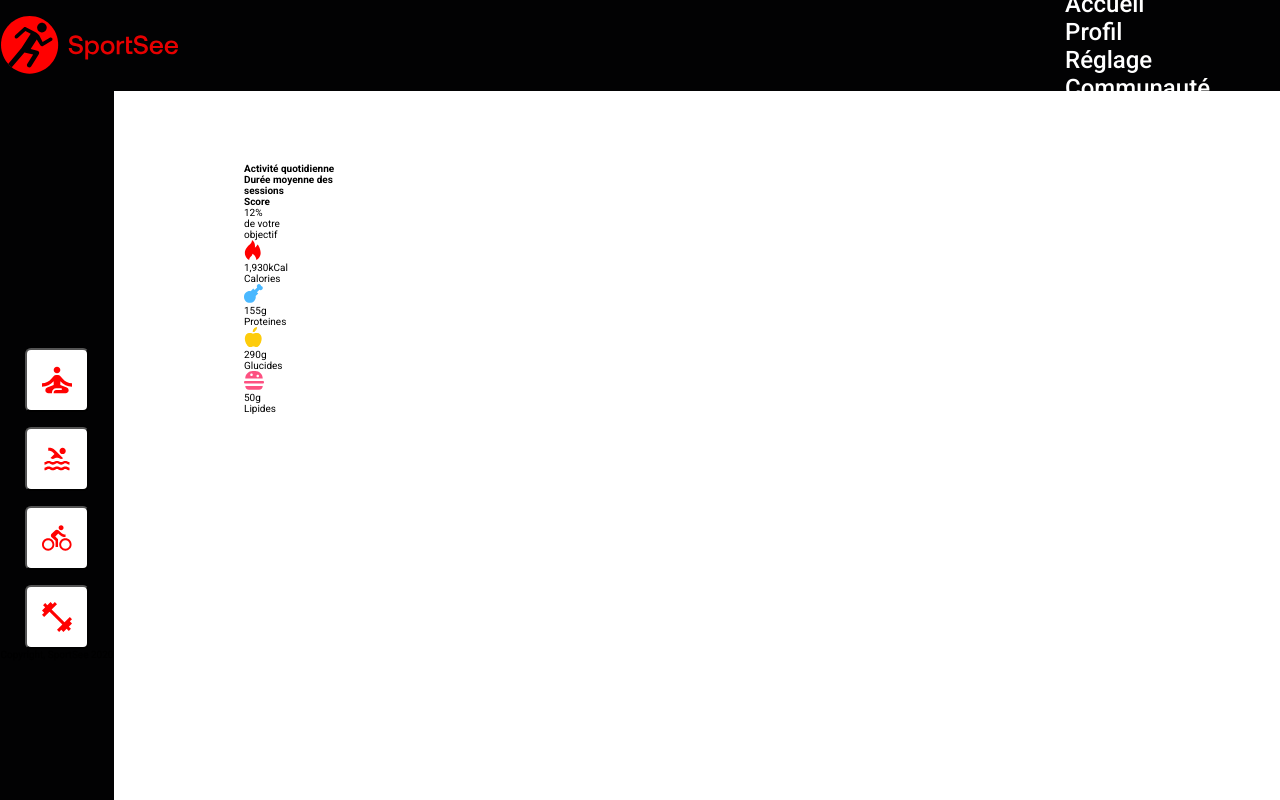
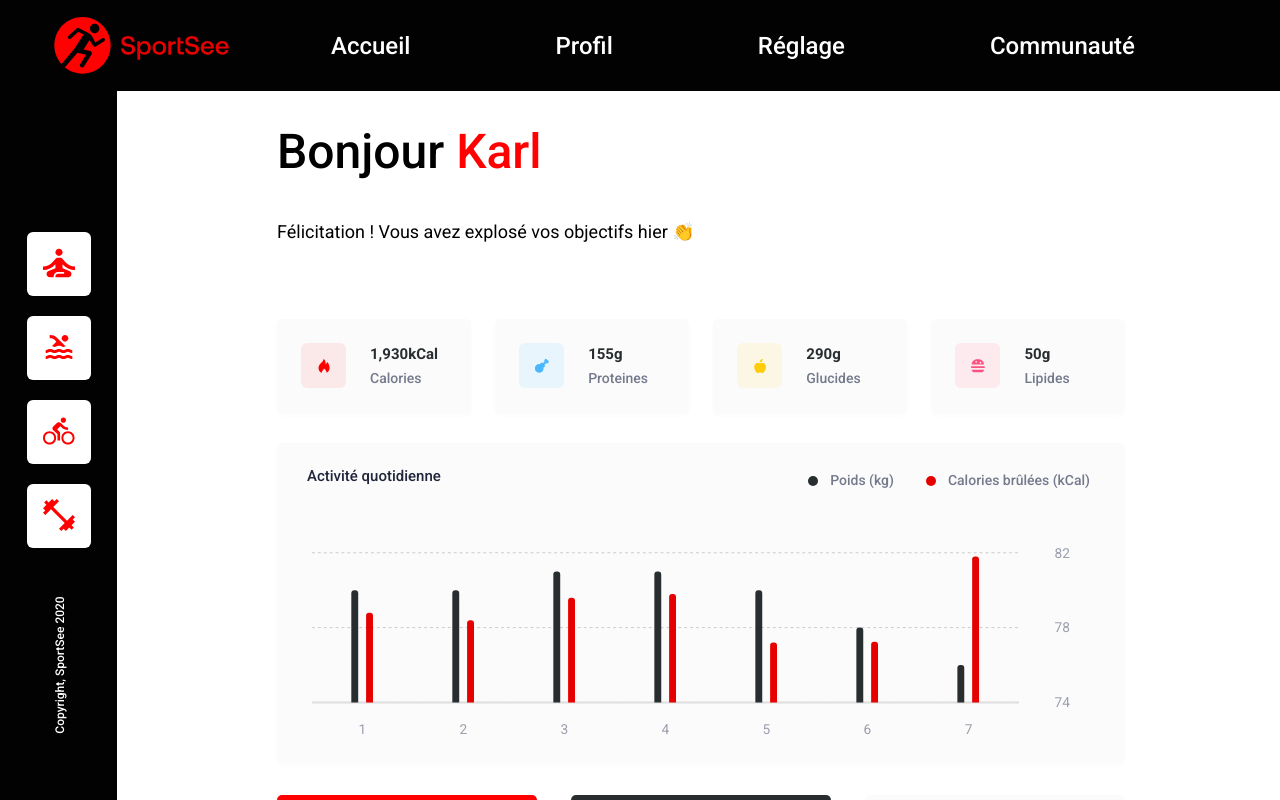
Before and after one commit to Callouu/Sportsee, a React (Vite) app: page /user/12 in a window 1280 px wide. Shown: the top 800 px of the page. Built offline with nearby package versions, Linux system fonts and the light colour scheme.

Commit message:
add styles

```diff
--- a/src/scss/components/_activityChart.scss
+++ b/src/scss/components/_activityChart.scss
@@ -1,12 +1,12 @@
 .activity {
 	&-charts {
 		box-sizing: border-box;
-		width: 52.1875rem;
+		width: 53rem;
 		height: 20rem;
 		margin-bottom: 2rem;
 		padding: 1.5rem 1.875rem;
 		border-radius: 5px;
-		background: #fbfbfb;
+		background: $lightgrey;
 		box-shadow: 0px 2px 4px rgba(0, 0, 0, 0.0212249);
 		font-size: 0.87rem;
 		@include desktop-breakpoint {
@@ -18,7 +18,7 @@
 		.tooltip {
 			display: block !important;
 			padding: 0.25rem 0.4375rem;
-			background-color: red;
+			background-color: $primary-color;
 			color: white;
 			font-size: 0.6875rem;
 			line-height: 1.5rem;
--- a/src/scss/pages/_dashboard.scss
+++ b/src/scss/pages/_dashboard.scss
@@ -1,6 +1,6 @@
 .profil {
 	width: 830px;
-	margin: auto;
+	margin: 0 150px 0 150px;
 	padding-left: 10px;
 	@include desktop-breakpoint {
 		width: fit-content;
@@ -40,10 +40,12 @@
 		display: flex;
 		justify-content: space-between;
 		order: 1;
+					width: 53rem;
 		@include desktop-breakpoint {
 			display: block;
 			order: 2;
 			margin-left: 1.9375rem;
+			width: auto;
 		}
 	}
 }
@@ -52,6 +54,7 @@
 	display: flex;
 	justify-content: space-between;
 	margin-bottom: 2rem;
+	width: 53rem;
 	@include desktop-breakpoint {
 		margin-bottom: 0;
 	}
--- a/src/scss/utils/_base.scss
+++ b/src/scss/utils/_base.scss
@@ -1,25 +1,35 @@
 @import url('https://fonts.googleapis.com/css2?family=Roboto:wght@100;200;300;400;500;700&display=swap');
 
-:root {
-  font-size: 10px;
-}
 
 main {
   display: flex;
-  flex-direction: row;
-  width: 100%;
-  width: calc(100% - 344px);
-  margin-left: 144px;
+  // flex-direction: row;
+  // width: 100%;
+  // width: calc(100% - 344px);
+  // margin-left: 144px;
 }
 
 body {
   margin: 0 auto;
 }
 
-*,  ::before, ::after {
+*,
+::before,
+::after {
   margin: 0;
   padding: 0;
-  box-sizing: border-box;
   font-family: Roboto;
-  font-size: inherit;
+  text-decoration: none;
 }
+
+section {
+  width: 100%;
+  margin-top: 5.6875rem;
+  margin-left: 7.3125rem;
+  padding-top: 2rem;
+}
+
+img {
+  width: 100%;
+  height: auto;
+}
--- a/src/scss/utils/_variables.scss
+++ b/src/scss/utils/_variables.scss
@@ -1,7 +1,8 @@
 /* Color variables */
 
-$secondary: #020203;
+$secondary: #5c5c5c;
 $primary: #ff0101;
+$primary-color: #ff0101;
 $grey: rgba(196, 196, 196, 0.5);
 $lightgrey: #fbfbfb;
 $red: #ff0000;
@@ -16,8 +17,6 @@ $mediumdevices: 768px;
 $largedevices: 992px;
 $xlargedevices: 1200px;
 
-$primary-color: #ff0101;
-
 $font-size: (
 	desktop: 1rem,
 );
--- a/src/style.css
+++ b/src/style.css
@@ -1,254 +1,347 @@
 /* Color variables */
 /* Screen sizes variables */
 @import url("https://fonts.googleapis.com/css2?family=Roboto:wght@100;200;300;400;500;700&display=swap");
-:root {
-  font-size: 10px;
-}
-
 main {
   display: flex;
-  flex-direction: row;
-  width: 100%;
-  width: calc(100% - 344px);
-  margin-left: 144px;
 }
 
 body {
   margin: 0 auto;
 }
 
-*, ::before, ::after {
+*,
+::before,
+::after {
   margin: 0;
   padding: 0;
-  box-sizing: border-box;
   font-family: Roboto;
-  font-size: inherit;
+  text-decoration: none;
 }
 
-header {
+section {
+  width: 100%;
+  margin-top: 5.6875rem;
+  margin-left: 7.3125rem;
+  padding-top: 2rem;
+}
+
+img {
+  width: 100%;
+  height: auto;
+}
+
+.nav {
   display: flex;
-  flex-direction: row;
-  justify-content: space-between;
-  align-items: center;
+  left: 20%;
+  justify-content: space-evenly;
+  width: 80%;
+}
+@media screen and (min-width: 1440px) {
+  .nav {
+    justify-content: space-between;
+    width: 70%;
+  }
+}
+.nav-wrapper {
+  z-index: 2;
+  position: fixed;
   width: 100%;
-  height: 91px;
-  background-color: #020203;
-  position: fixed;
-  z-index: 50;
+  height: 5.6875rem;
+  background: #020203;
 }
-header .header__ {
-  display: flex;
-  flex-direction: row;
-  align-items: center;
-  font-size: 2.4rem;
-  font-weight: unset;
-  color: #ff0101;
+.nav-wrapper img {
+  width: 22%;
+  height: 3.75rem;
 }
-header .header__logo {
-  display: flex;
-  flex-direction: row;
-  justify-content: space-between;
-  background-color: rgb(255, 0, 0);
-  border-radius: 50%;
-  margin-left: 30px;
-  width: 50px;
-  height: 50px;
-  cursor: pointer;
+@media screen and (min-width: 1440px) {
+  .nav-wrapper img {
+    width: 15%;
+  }
 }
-header .header__logo img {
-  margin-top: 5px;
-  object-fit: cover;
-  margin-left: 10px;
-  margin-right: 50px;
+@media screen and (min-width: 1440px) {
+  .nav-wrapper a {
+    width: 15%;
+  }
 }
-header a {
-  text-decoration: none;
-}
-header p {
+.nav p {
   color: #fff;
-  font-size: 2.4rem;
+  font-size: 1.5rem;
   font-weight: 500;
   margin-right: 70px;
 }
-header p:hover {
+.nav p:hover {
   color: red;
 }
 
+.vertical-center {
+  position: absolute;
+  top: 50%;
+  transform: translateY(-50%);
+}
+
 .sidebar {
-  width: 114px;
-  height: calc(100vh + 10px);
-  background-color: #020203;
-  margin-top: 91px;
+  z-index: 1;
   position: fixed;
-  display: flex;
-  flex-direction: column;
-  justify-content: center;
-  align-items: center;
+  top: 0;
+  left: 0;
+  width: 7.3125rem;
+  height: 100%;
+  overflow: hidden;
+  background: #020203;
+  text-align: center;
 }
-.sidebar-div {
-  margin-top: auto;
+.sidebar-button-wrapper {
+  margin: 0;
 }
-.sidebar-text {
-  color: #fff;
-  margin-top: auto;
-  margin-bottom: 170px;
-  transform: rotate(180deg);
-  writing-mode: vertical-rl;
-  font-size: 1.2rem;
+
+.copyright {
+  position: absolute;
+  bottom: 8rem;
+  left: -8%;
+  width: max-content;
+  margin: 0;
+  transform: rotate(-90deg);
+  color: #ffffff;
+  font-family: "Roboto";
+  font-size: 0.75rem;
   font-weight: 500;
 }
 
+.loader {
+  position: absolute;
+  top: 50%;
+  left: 50%;
+  width: 56px;
+  height: 26.9px;
+  background: radial-gradient(circle closest-side, red 90%, rgba(0, 0, 0, 0)) 0% 50%, radial-gradient(circle closest-side, red 90%, rgba(0, 0, 0, 0)) 50% 50%, radial-gradient(circle closest-side, red 90%, rgba(0, 0, 0, 0)) 100% 50%;
+  background-size: 33.3333333333% 13.4px;
+  background-repeat: no-repeat;
+  animation: dots-7ar3yq 1s infinite linear;
+}
+
+@keyframes dots-7ar3yq {
+  20% {
+    background-position: 0% 0%, 50% 50%, 100% 50%;
+  }
+  40% {
+    background-position: 0% 100%, 50% 0%, 100% 50%;
+  }
+  60% {
+    background-position: 0% 50%, 50% 100%, 100% 0%;
+  }
+  80% {
+    background-position: 0% 50%, 50% 50%, 100% 100%;
+  }
+}
 .sidebar-icon {
-  width: 64px;
-  height: 64px;
+  width: 4rem;
+  height: 4rem;
+  margin-bottom: 1.25rem;
+  border: none;
   border-radius: 6px;
-  background-color: #fff;
-  margin-top: 15px;
-  display: flex;
-  justify-content: center;
-  align-items: center;
+  background-color: #ffffff;
   cursor: pointer;
 }
 .sidebar-icon-logo {
-  width: 3rem;
-  height: 3rem;
+  width: 2rem;
+  height: 2rem;
 }
 
-.barChart {
-  width: 100%;
-  height: 320px;
-  background-color: #FBFBFB;
-  margin-top: 80px;
+.activity-charts {
+  box-sizing: border-box;
+  width: 53rem;
+  height: 20rem;
+  margin-bottom: 2rem;
+  padding: 1.5rem 1.875rem;
   border-radius: 5px;
+  background: #fbfbfb;
+  box-shadow: 0px 2px 4px rgba(0, 0, 0, 0.0212249);
+  font-size: 0.87rem;
+}
+@media screen and (min-width: 1440px) {
+  .activity-charts {
+    margin-bottom: 0;
+  }
+}
+.activity-charts div:first-child {
+  display: flex;
+}
+.activity-charts .tooltip {
+  display: block !important;
+  padding: 0.25rem 0.4375rem;
+  background-color: #ff0101;
+  color: white;
+  font-size: 0.6875rem;
+  line-height: 1.5rem;
+  text-align: center;
+}
+.activity-charts .recharts-surface {
+  margin-right: 0.75rem !important;
+  margin-left: 0 !important;
+}
+.activity-charts .recharts-legend-item {
+  margin-right: 0 !important;
+  margin-left: 2rem;
+}
+.activity-charts .recharts-legend-item-text {
+  color: #74798c !important;
+  font-size: 0.875rem;
+  font-weight: 500;
+}
+.activity-charts .chartactivity-title {
+  position: absolute;
+  color: #20253a;
+  font-size: 0.9375rem;
+  font-weight: 500;
+}
+
+.average-sessions {
   position: relative;
 }
-.barChart-title {
-  position: absolute;
-  top: 37px;
-  left: 42px;
-  margin: 0;
-  z-index: 20;
-  width: max-content;
-  font-size: 1.5rem;
+.average-sessions .tooltip {
+  padding: 0.0625rem 0.4375rem;
+  background-color: #ffffff;
+  color: #000000;
+  font-size: 0.6rem;
+  font-weight: 500;
+  text-align: center;
+}
+.average-sessions .recharts-text {
   font-weight: 500;
 }
-.barChart .recharts-legend-item {
-  display: flex;
-  flex-direction: row;
-  justify-content: flex-end;
+
+.chartaverage-sessions-title {
+  position: absolute;
+  top: 1.8125rem;
+  left: 2.125rem;
+  color: #fff;
+  font-size: 0.9375rem;
+  font-weight: 500;
+  opacity: 0.6;
 }
-.barChart .recharts-responsive-container {
-  width: 100%;
-  height: 80%;
-}
-.barChart .recharts-wrapper {
-  width: 100%;
-  height: 100%;
-  padding-left: 40px;
+
+.score {
   position: relative;
 }
-.barChart .custom-tooltip-line {
+
+.chartgoal-title {
+  position: absolute;
+  top: 1.5rem;
+  left: 1.875rem;
+  color: #20253a;
+  font-size: 0.9375rem;
+  font-weight: 500;
+}
+.chartgoal-label {
+  color: #9b9eac;
+  font-weight: 500;
+  line-height: 1.625rem;
+  text-align: center;
+}
+.chartgoal-label p {
+  margin: 0;
+}
+.chartgoal-label .percent {
+  color: #282d30;
+  font-size: 1.625rem;
+  font-weight: 700;
+}
+
+.custom-tooltip-radar h1 {
+  color: white;
+  font-size: 1rem;
+}
+
+.charts-card {
+  width: 16.25rem;
+  height: 16.25rem;
+  border-radius: 5px;
+  box-shadow: 0px 2px 4px rgba(0, 0, 0, 0.0212249);
+}
+.charts-card.average-sessions {
+  background-color: #ff0000;
+}
+.charts-card.performance {
+  background-color: #282d30;
+}
+.charts-card.score {
+  background-color: #fbfbfb;
+}
+
+.card {
+  display: flex;
+  width: 12.125em;
+  margin-bottom: 2.4375em;
+  padding: 2em;
+  border-radius: 5px;
+  background: #fbfbfb;
+  box-shadow: 0px 2px 4px rgba(0, 0, 0, 0.0212249);
+  font-size: 0.75rem;
+}
+@media screen and (min-width: 1440px) {
+  .card {
+    font-size: 1rem;
+  }
+}
+@media screen and (min-width: 1440px) {
+  .card:last-child {
+    margin-bottom: 0;
+  }
+}
+.card p {
+  margin: 0;
+}
+.card-icon {
+  width: 1.1875em;
+  height: 1.1875em;
+}
+.card-icon-wrapper {
+  position: relative;
+  width: 3.75em;
+  height: 3.75em;
+  margin-right: 1.5rem;
+  border-radius: 6px;
+}
+.card-icon-wrapper.calorie {
+  background: rgba(255, 0, 0, 0.07);
+}
+.card-icon-wrapper.protein {
+  background: rgba(74, 184, 255, 0.1);
+}
+.card-icon-wrapper.carbohydrate {
+  background: rgba(249, 206, 35, 0.1);
+}
+.card-icon-wrapper.lipid {
+  background: rgba(253, 81, 129, 0.1);
+}
+.card-data-wrapper {
   display: flex;
   flex-direction: column;
-  justify-content: center;
-  align-items: center;
-  background-color: #ff0101;
-  color: #fff;
+  justify-content: space-evenly;
 }
-.barChart .custom-tooltip-line .desc {
-  padding: 13px 8px;
-  font-size: 0.9rem;
+.card-title {
+  color: #282d30;
+  font-size: 1.25em;
+  font-weight: 700;
+  line-height: 1.5em;
+}
+.card-subtitle {
+  color: #74798c;
+  font-size: 0.875rem;
   font-weight: 500;
-}
-.barChart .custom-tooltip-legend {
-  display: flex;
-  flex-direction: row;
-  justify-content: center;
-  align-items: center;
-  position: absolute;
-  top: 37px;
-  right: 35px;
-}
-.barChart .custom-tooltip-legend .kilogram {
-  display: flex;
-  flex-direction: row;
-  justify-content: center;
-  align-items: center;
-  font-size: 1.4rem;
-  font-weight: 500;
-  color: #74798C;
-}
-.barChart .custom-tooltip-legend .kilogram .desc {
-  margin-left: 7px;
-}
-.barChart .custom-tooltip-legend .kilogram .blackRound {
-  width: 8px;
-  height: 8px;
-  border-radius: 50%;
-  background-color: #282D30;
-}
-.barChart .custom-tooltip-legend .calories {
-  display: flex;
-  flex-direction: row;
-  justify-content: center;
-  align-items: center;
-  margin-left: 30px;
-  font-size: 1.4rem;
-  font-weight: 500;
-  color: #74798C;
-}
-.barChart .custom-tooltip-legend .calories .desc {
-  margin-left: 7px;
-}
-.barChart .custom-tooltip-legend .calories .redRound {
-  width: 8px;
-  height: 8px;
-  border-radius: 50%;
-  background-color: #ff0101;
-}
-.barChart .custom-tooltip-bar {
-  height: auto;
-  width: 8px;
-  border-top-right-radius: 50%;
-  border-top-left-radius: 50%;
-  background-color: black;
-  color: black;
-}
-.barChart .custom-cursor {
-  width: 60%;
-  height: 100%;
-  background-color: #ff0101;
-}
-.barChart .custom-cursor h1 {
-  padding: 40px;
-}
-.barChart .recharts-tooltip-cursor {
-  width: 50px !important;
-  height: 100%;
-  background-color: #ff0101;
-}
-.barChart .recharts-tooltip-cursor h1 {
-  padding: 40px;
+  line-height: 1.5rem;
 }
 
-tspan {
-  font-size: 1.3rem;
-  font-weight: 200;
-}
-
-svg {
-  width: 100%;
-}
-
-.tick {
-  fill: #ff0101;
+.center {
+  position: absolute;
+  top: 50%;
+  left: 50%;
+  transform: translate(-50%, -50%);
 }
 
 .home {
   margin-top: 141px;
-  margin-left: 100px;
-  margin-bottom: 100px;
-  margin-right: 100px;
+  margin-left: 200px;
   width: 100%;
 }
 .home h2 {
@@ -256,7 +349,7 @@ svg {
   font-weight: 500;
 }
 .home em {
-  color: #020203;
+  color: #5c5c5c;
   font-style: normal;
 }
 .home .descript {
@@ -275,7 +368,7 @@ svg {
   max-width: 500px;
   min-width: 300px;
 }
-.home .home-buttons .btn-user12 button {
+.home .home-buttons .btn-user button {
   padding: 6px 20px;
   border-radius: 15px;
   margin-top: 20px;
@@ -284,20 +377,8 @@ svg {
   border: 2px solid black;
   transition: all 0.4s ease;
 }
-.home .home-buttons .btn-user12 button:hover {
-  box-shadow: 0 0 6px #020203;
-}
-.home .home-buttons .btn-user18 button {
-  padding: 6px 20px;
-  border-radius: 15px;
-  margin-top: 20px;
-  font-size: 1.5rem;
-  font-weight: 500;
-  border: 2px solid black;
-  transition: all 0.4s ease;
-}
-.home .home-buttons .btn-user18 button:hover {
-  box-shadow: 0 0 6px #020203;
+.home .home-buttons .btn-user button:hover {
+  box-shadow: 0 0 6px #5c5c5c;
 }
 
 @media screen and (max-width: 1012px) {
@@ -305,85 +386,114 @@ svg {
     flex-direction: column;
   }
 }
+.profil {
+  width: 830px;
+  margin: 0 150px 0 150px;
+  padding-left: 10px;
+}
+@media screen and (min-width: 1440px) {
+  .profil {
+    width: fit-content;
+    padding-left: 0;
+  }
+}
+.profil-title {
+  font-size: 3rem;
+  font-weight: 500;
+}
+.profil-firstName {
+  color: #ff0101;
+}
+.profil-subtitle {
+  margin: 0;
+  margin-top: 2.5625rem;
+  margin-bottom: 4.8125rem;
+  font-size: 1.125rem;
+}
+
 .dashboard {
   display: flex;
   flex-direction: column;
-  width: 100%;
-  margin-top: 141px;
-  margin-left: 100px;
-  margin-bottom: 100px;
 }
-.dashboard h2 {
-  font-size: 4.8rem;
-  font-weight: 500;
-  text-align: start;
+@media screen and (min-width: 1440px) {
+  .dashboard {
+    flex-direction: row;
+  }
 }
-.dashboard h2 em {
-  color: #f60000;
-  font-style: normal;
-}
-.dashboard-text {
-  margin-top: 20px;
-  font-size: 1.8rem;
-  font-weight: 400;
-  text-align: start;
-}
-.dashboard__graphs {
-  display: flex;
-  flex-direction: row;
-  width: 100%;
-}
-.dashboard__graphs__charts {
-  display: flex;
-  flex-direction: column;
-  width: 100%;
-  height: max-content;
-}
-.dashboard__graphs__charts-smalls {
-  display: flex;
-  flex-direction: row;
-  justify-content: space-between;
-  flex-wrap: wrap;
-  flex: 1;
-  height: 263px;
-}
-.dashboard__graphs__nutriments {
-  margin-left: 31px;
-  margin-top: 80px;
-  width: 100%;
-  max-width: 258px;
-  height: 613px;
+.dashboard-charts-wrapper {
   display: flex;
   flex-direction: column;
   justify-content: space-between;
+  order: 2;
 }
-
-@media screen and (max-width: 1250px) {
-  .lineChart, .radarChart, .circleChart {
-    margin-left: 25px;
-    margin-right: 25px;
+@media screen and (min-width: 1440px) {
+  .dashboard-charts-wrapper {
+    order: 1;
   }
 }
-@media screen and (max-width: 1400px) {
-  .dashboard__graphs__nutriments {
-    max-width: 124px;
-  }
+.dashboard-aside {
+  display: flex;
+  justify-content: space-between;
+  order: 1;
+  width: 53rem;
 }
-@media screen and (max-width: 1300px) {
-  .dashboard__graphs {
-    flex-direction: column;
-  }
-  .dashboard__graphs__nutriments {
-    max-width: 100%;
-    height: fit-content;
-    flex-direction: row;
-    margin-left: 0;
-  }
-}
-@media screen and (max-width: 1250px) {
-  .dashboard__graphs__charts-smalls {
-    justify-content: space-evenly;
+@media screen and (min-width: 1440px) {
+  .dashboard-aside {
+    display: block;
+    order: 2;
+    margin-left: 1.9375rem;
+    width: auto;
   }
 }
 
+.small-card-wrapper {
+  display: flex;
+  justify-content: space-between;
+  margin-bottom: 2rem;
+  width: 53rem;
+}
+@media screen and (min-width: 1440px) {
+  .small-card-wrapper {
+    margin-bottom: 0;
+  }
+}
+
+.error404 {
+  position: relative;
+  display: flex;
+  flex-direction: column;
+  justify-content: center;
+  align-items: center;
+  min-height: 500px;
+  color: #ff0101;
+  flex: 1 1;
+  margin-top: 100px;
+}
+.error404__number {
+  font-size: 96px;
+  font-weight: 700;
+}
+.error404__phrase {
+  display: flex;
+  flex-direction: column;
+  align-items: center;
+  font-size: 18px;
+  font-weight: 500;
+}
+.error404 .error431__phrase {
+  display: flex;
+  flex-direction: column;
+  align-items: center;
+  font-size: 18px;
+  font-weight: 500;
+}
+.error404__homeLink {
+  font-size: 14px;
+  font-weight: 500;
+  text-decoration: underline;
+  margin-top: 120px;
+  text-align: center;
+  color: #ff0101;
+}
+
 /*# sourceMappingURL=style.css.map */
```
Also changed, not shown: src/scss/main.scss (+7 -0 lines), 1 other file (tests, documents, lock files or other folders).
